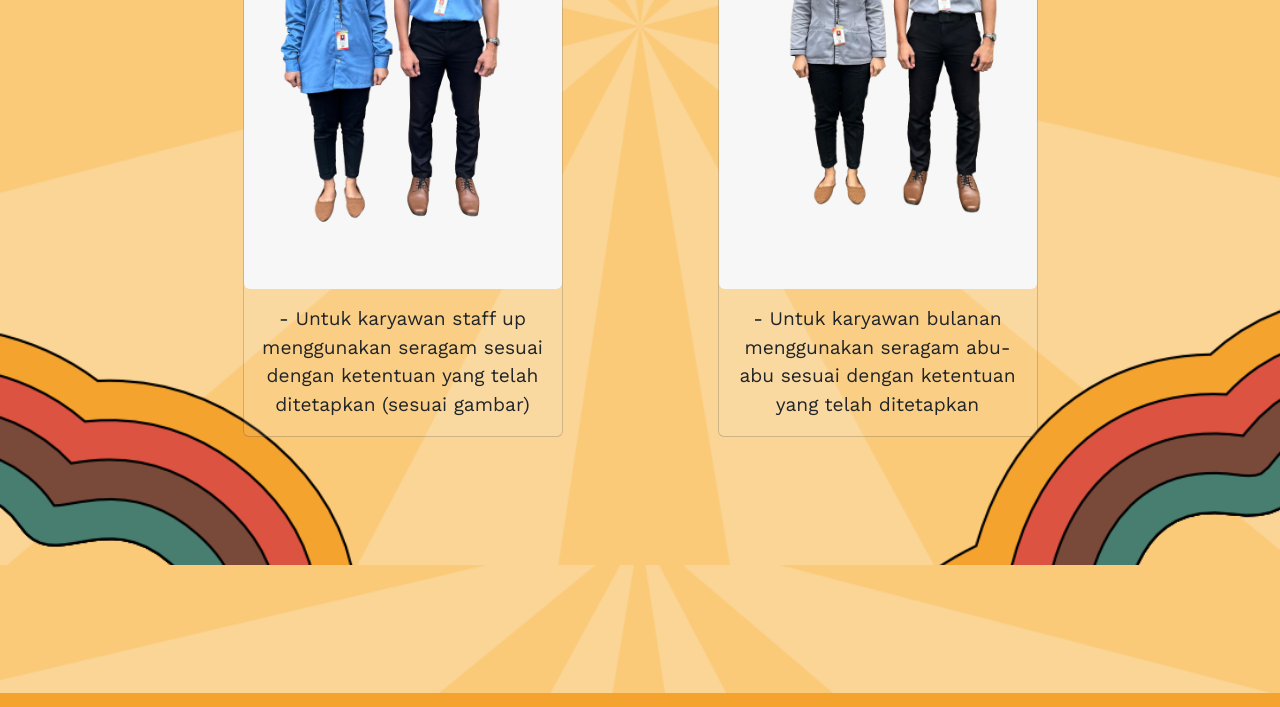
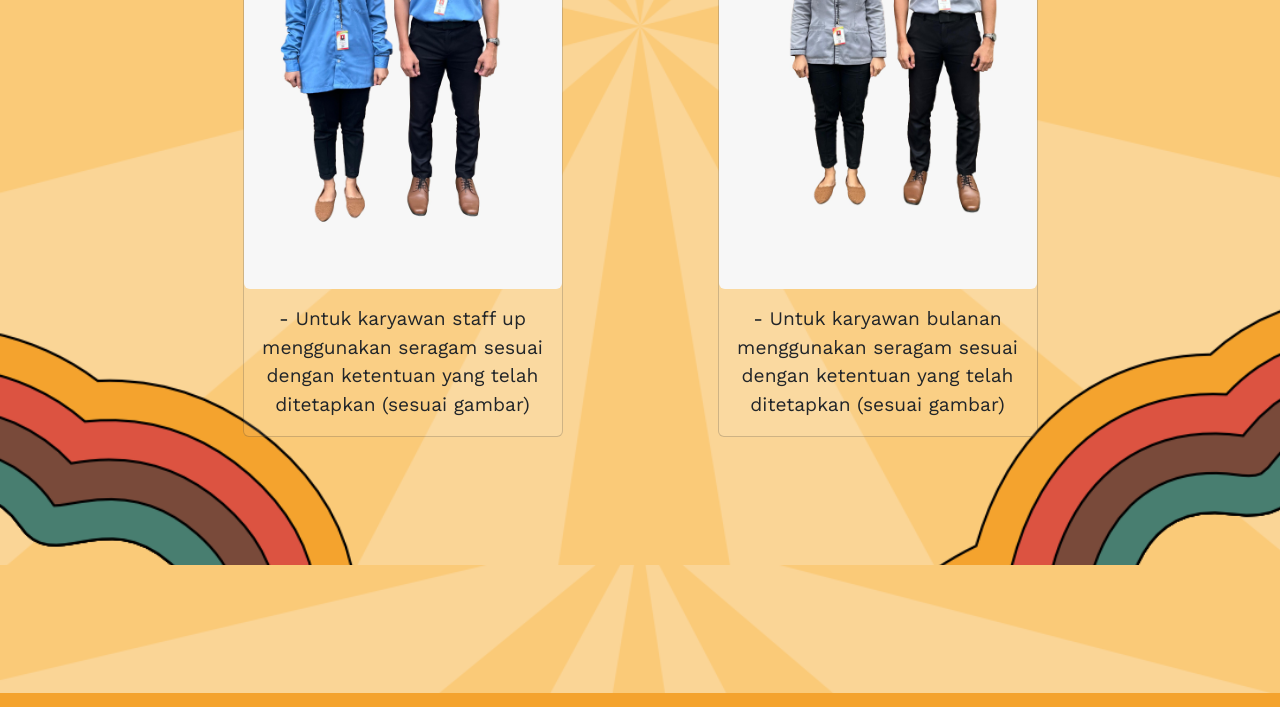
Before and after one commit to achmadfazza/InvitationDigital, a plain HTML site: page index.html in a window 1280 px wide. Shown: the part 2940-3647 px from the top of the page. Drawn offline with nearby package versions, Linux system fonts and the light colour scheme; a script that the page names is missing; a web font is replaced by a local one.

Commit message:
update info seragam

```diff
--- a/index.html
+++ b/index.html
@@ -182,8 +182,8 @@
                   <img src="./img/bulanan.jpg" class="card-img-top rounded" alt="Models Uniforms">
                   <div class="card-body text-center">
                      <p class="card-text">
-                        - Untuk karyawan bulanan menggunakan seragam abu-abu sesuai dengan ketentuan yang telah
-                        ditetapkan
+                        - Untuk karyawan bulanan menggunakan seragam sesuai dengan ketentuan yang telah ditetapkan
+                        (sesuai gambar)
                      </p>
                   </div>
                </div>
```
